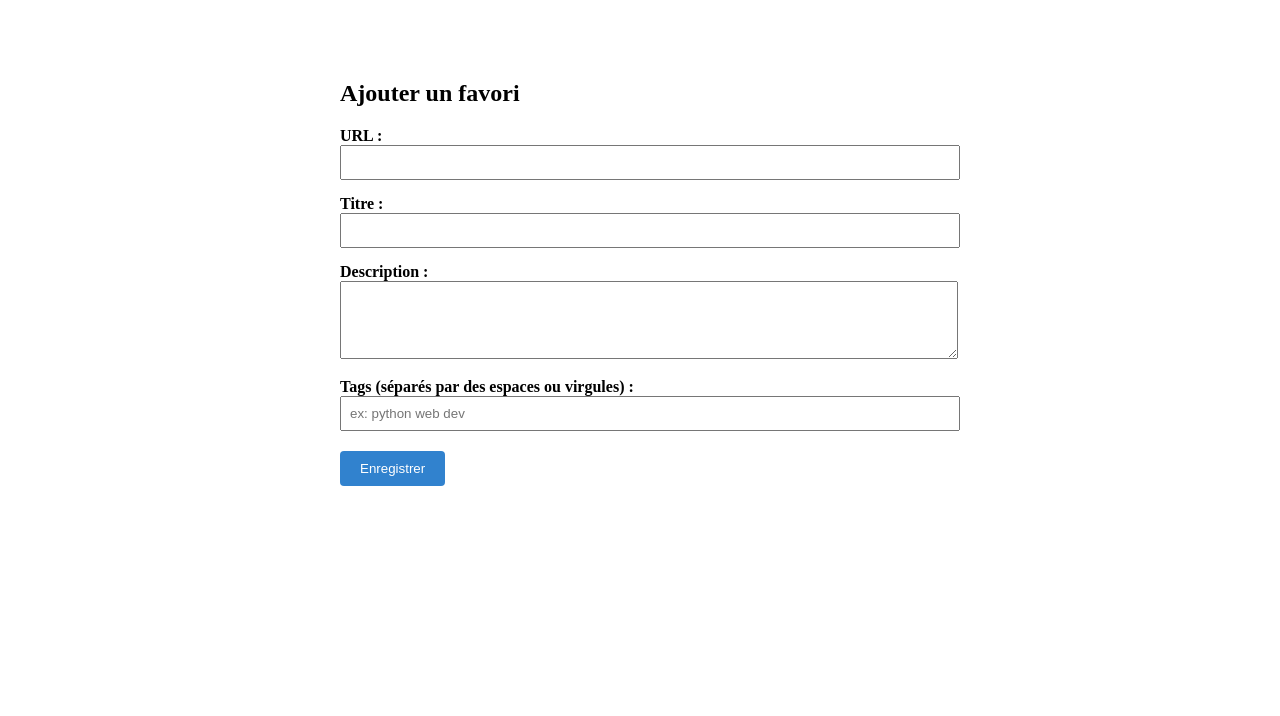
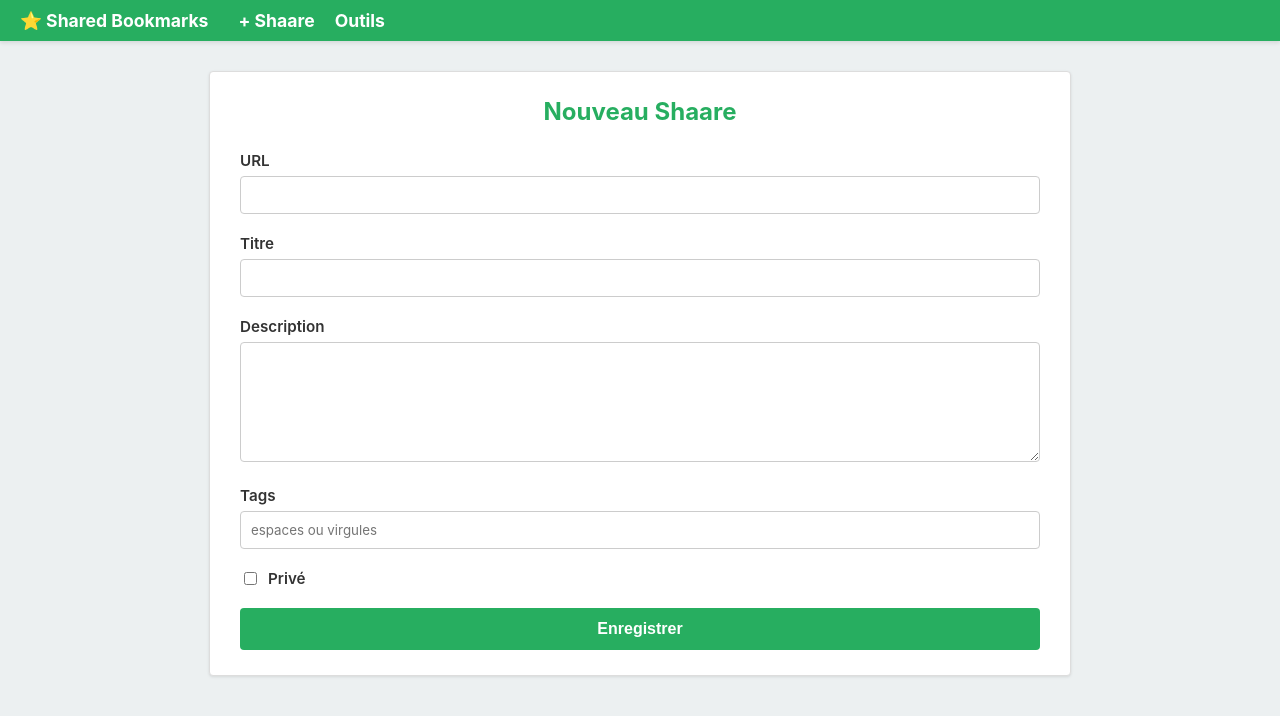
Before and after one commit to HelixFix/Bookmarkholic, a Flask app: page /add in a window 1280 px wide. Shown: the top 716 px of the page. Run offline with Flask 3, Linux system fonts and the light colour scheme; data that the repository does not hold is empty.

Commit message:
Add style to bookmaklet page popup

```diff
--- a/templates/add.html
+++ b/templates/add.html
@@ -2,36 +2,160 @@
 <html lang="fr">
 <head>
     <meta charset="UTF-8">
-    <title>Ajouter un favori</title>
-    <link rel="stylesheet" href="{{ url_for('static', filename='style.css') }}">
+    <title>Ajouter un favori — Shared Bookmarks</title>
+    <style>
+        body {
+            font-family: -apple-system, BlinkMacSystemFont, "Segoe UI", Roboto, Helvetica, Arial, sans-serif;
+            background-color: #ecf0f1;
+            margin: 0;
+            padding: 0;
+            color: #333;
+        }
+        /* Barre de navigation supérieure */
+        .navbar {
+            background-color: #27ae60;
+            color: white;
+            padding: 10px 20px;
+            display: flex;
+            justify-content: space-between;
+            align-items: center;
+            box-shadow: 0 2px 4px rgba(0,0,0,0.1);
+        }
+        .navbar a {
+            color: white;
+            text-decoration: none;
+            margin-right: 15px;
+            font-weight: bold;
+        }
+        .navbar .brand {
+            font-size: 1.1rem;
+        }
+
+        /* Conteneur principal de la page */
+        .container {
+            max-width: 800px;
+            margin: 30px auto;
+            background: white;
+            padding: 25px 30px;
+            border-radius: 4px;
+            box-shadow: 0 1px 3px rgba(0,0,0,0.1);
+            border: 1px solid #ddd;
+        }
+
+        h2 {
+            color: #27ae60;
+            text-align: center;
+            margin-top: 0;
+            margin-bottom: 25px;
+        }
+
+        /* Formulaire */
+        .form-group {
+            margin-bottom: 20px;
+        }
+        label {
+            display: block;
+            margin-bottom: 6px;
+            font-weight: 600;
+            font-size: 0.95rem;
+        }
+        input[type="text"], textarea {
+            width: 100%;
+            padding: 10px;
+            border: 1px solid #ccc;
+            border-radius: 4px;
+            box-sizing: border-box;
+            font-family: inherit;
+            font-size: 0.95krem;
+        }
+        input[type="text"]:focus, textarea:focus {
+            border-color: #27ae60;
+            outline: none;
+            box-shadow: 0 0 5px rgba(39, 174, 96, 0.2);
+        }
+        textarea {
+            resize: vertical;
+            height: 120px;
+        }
+
+        .checkbox-group {
+            display: flex;
+            align-items: center;
+            gap: 8px;
+            margin-bottom: 20px;
+        }
+        .checkbox-group input {
+            cursor: pointer;
+        }
+
+        /* Bouton d'enregistrement vert */
+        .btn-submit {
+            background-color: #27ae60;
+            color: white;
+            border: none;
+            padding: 12px;
+            width: 100%;
+            border-radius: 4px;
+            font-size: 1rem;
+            font-weight: bold;
+            cursor: pointer;
+            transition: background-color 0.2s;
+        }
+        .btn-submit:hover {
+            background-color: #219653;
+        }
+    </style>
 </head>
 <body>
-    <div class="container" style="max-width: 600px; margin: 40px auto; padding: 20px;">
-        <h2>Ajouter un favori</h2>
+
+    <!-- Barre de navigation identique à l'accueil -->
+    <div class="navbar">
+        <div class="brand">
+            <a href="/">⭐ Shared Bookmarks</a>
+            <a href="/add" style="margin-left: 10px;">+ Shaare</a>
+            <a href="/tags-by-year">Outils</a>
+        </div>
+    </div>
+
+    <!-- Boîte du formulaire -->
+    <div class="container">
+        <h2>Nouveau Shaare</h2>
 
         <form method="POST">
-            <div class="form-group" style="margin-bottom: 15px;">
-                <label for="url"><strong>URL :</strong></label><br>
-                <input type="text" id="url" name="url" value="{{ url }}" required style="width: 100%; padding: 8px;">
+            <div class="form-group">
+                <label for="url">URL</label>
+                <input type="text" id="url" name="url" value="{{ bookmark.url }}" required>
             </div>
 
-            <div class="form-group" style="margin-bottom: 15px;">
-                <label for="title"><strong>Titre :</strong></label><br>
-                <input type="text" id="title" name="title" value="{{ title }}" style="width: 100%; padding: 8px;">
+            <div class="form-group">
+                <label for="title">Titre</label>
+                <input type="text" id="title" name="title" value="{{ bookmark.title }}">
             </div>
 
-            <div class="form-group" style="margin-bottom: 15px;">
-                <label for="desc"><strong>Description :</strong></label><br>
-                <textarea id="desc" name="desc" rows="4" style="width: 100%; padding: 8px;">{{ desc }}</textarea>
+            <div class="form-group">
+                <label for="description">Description</label>
+                <textarea id="description" name="description">{{ bookmark.description }}</textarea>
             </div>
 
-            <div class="form-group" style="margin-bottom: 20px;">
-                <label for="tags"><strong>Tags (séparés par des espaces ou virgules) :</strong></label><br>
-                <input type="text" id="tags" name="tags" placeholder="ex: python web dev" style="width: 100%; padding: 8px;">
+            <div class="form-group">
+                <label for="tags">Tags</label>
+                <!-- Champ avec autocomplétion par datalist -->
+                <input type="text" id="tags" name="tags" value="{{ bookmark.tags }}" list="existing-tags" placeholder="espaces ou virgules">
+                <datalist id="existing-tags">
+                    {% for tag in unique_tags %}
+                        <option value="{{ tag }}">
+                    {% endfor %}
+                </datalist>
             </div>
 
-            <button type="submit" class="btn" style="padding: 10px 20px; background-color: #3182ce; color: white; border: none; border-radius: 4px; cursor: pointer;">Enregistrer</button>
+            <div class="checkbox-group">
+                <input type="checkbox" id="private" name="private" {% if bookmark.private %}checked{% endif %}>
+                <label for="private" style="margin-bottom:0; cursor:pointer;">Privé</label>
+            </div>
+
+            <button type="submit" class="btn-submit">Enregistrer</button>
         </form>
     </div>
+
 </body>
 </html>
```
